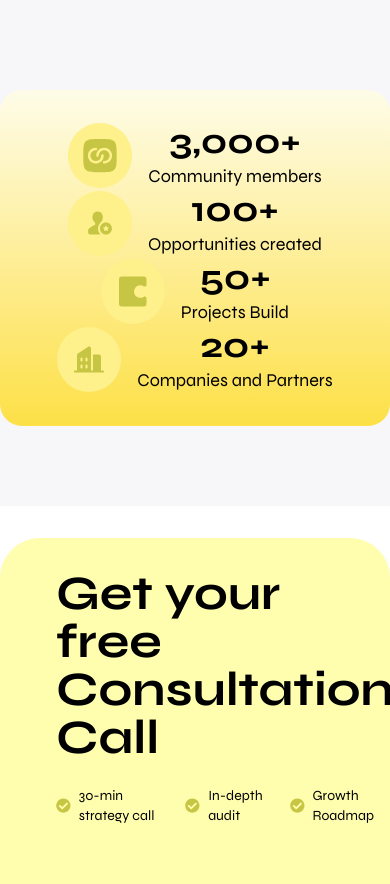
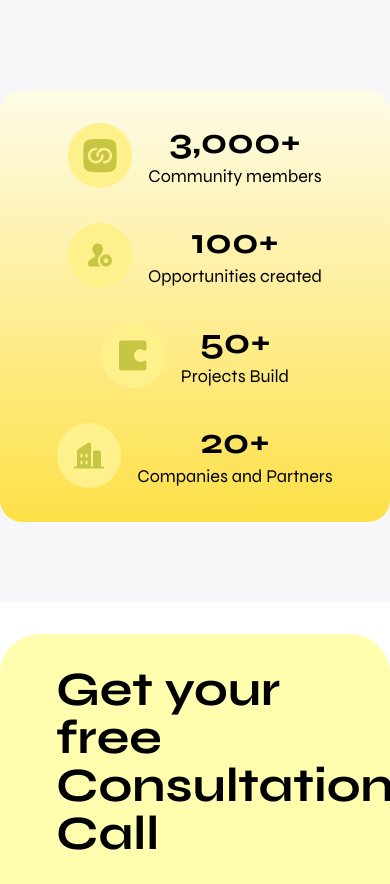
Before and after one commit to SujalNimbalkar/atlstart, a React (Create React App) app: page /about-us in a window 390 px wide. Shown: the part 4160-5044 px from the top of the page. Built offline with nearby package versions, Linux system fonts and the light colour scheme.

Commit message:
Updated code

```diff
--- a/src/components/AboutAltStart.js
+++ b/src/components/AboutAltStart.js
@@ -42,10 +42,10 @@ const AboutAltStart = () => {
           </div>
         </div>
         {/* <Achieve className="h-[116px] w-[1248px]" /> */}
-        <div className="py-8 bg-gradient-to-t from-yellow-300 to-yellow-50  rounded-[22px]">
-          <div className="max-w-7xl mx-auto flex flex-wrap justify-around text-center">
+        <div className="py-8 bg-gradient-to-t from-yellow-300 to-yellow-50 rounded-[22px]">
+          <div className="max-w-7xl mx-auto flex flex-col md:flex-row flex-wrap justify-center md:justify-around text-center gap-y-8 md:gap-y-0">
             {/* Item 1 */}
-            <div className="flex items-center space-x-4">
+            <div className="flex items-center space-x-4 mx-auto md:mx-0">
               <div className="p-3 bg-yellow-200 rounded-full">
                 <Community className="text-yellow-600 text-3xl" />
               </div>
@@ -65,7 +65,7 @@ const AboutAltStart = () => {
               </div>
             </div>
             {/* Item 2 */}
-            <div className="flex items-center space-x-4">
+            <div className="flex items-center space-x-4 mx-auto md:mx-0">
               <div className="p-3 bg-yellow-200 rounded-full">
                 <Opportunities className="text-yellow-600 text-3xl" />
               </div>
@@ -85,7 +85,7 @@ const AboutAltStart = () => {
               </div>
             </div>
             {/* Item 3 */}
-            <div className="flex items-center space-x-4">
+            <div className="flex items-center space-x-4 mx-auto md:mx-0">
               <div className="p-3 bg-yellow-200 rounded-full">
                 <Projects className="text-yellow-600 text-3xl" />
               </div>
@@ -103,7 +103,7 @@ const AboutAltStart = () => {
               </div>
             </div>
             {/* Item 4 */}
-            <div className="flex items-center space-x-4">
+            <div className="flex items-center space-x-4 mx-auto md:mx-0">
               <div className="p-3 bg-yellow-200 rounded-full">
                 <Companies className="text-yellow-600 text-3xl" />
               </div>
--- a/src/components/Hero.js
+++ b/src/components/Hero.js
@@ -73,7 +73,7 @@ const Hero = () => {
           </div>
         </div>
       </div> */}
-      <div className="px-20 lg:w-1/2 mt-10 lg:mt-0 flex justify-center lg:justify-end gap-4 lg:gap-8">
+      <div className="px-4 sm:px-10 lg:w-1/2 mt-6 lg:mt-0 flex justify-center lg:justify-end gap-2 lg:gap-8">
         {/* <div className="my-auto bg-white text-black rounded-xl shadow-lg p-4 flex flex-col items-center">
           <h3 className="text-sm font-syne text-center p-4 mb-2">
             Collaboration With 30+ Colleges And Companies
@@ -100,7 +100,11 @@ const Hero = () => {
             </div>
           </div>
         </div> */}
-        <img src={HeroNewImg} alt="Hero" />
+        <img
+          src={HeroNewImg}
+          alt="Hero"
+          className="w-full max-w-xs sm:max-w-sm md:max-w-md lg:max-w-lg"
+        />
       </div>
     </section>
   );
```
